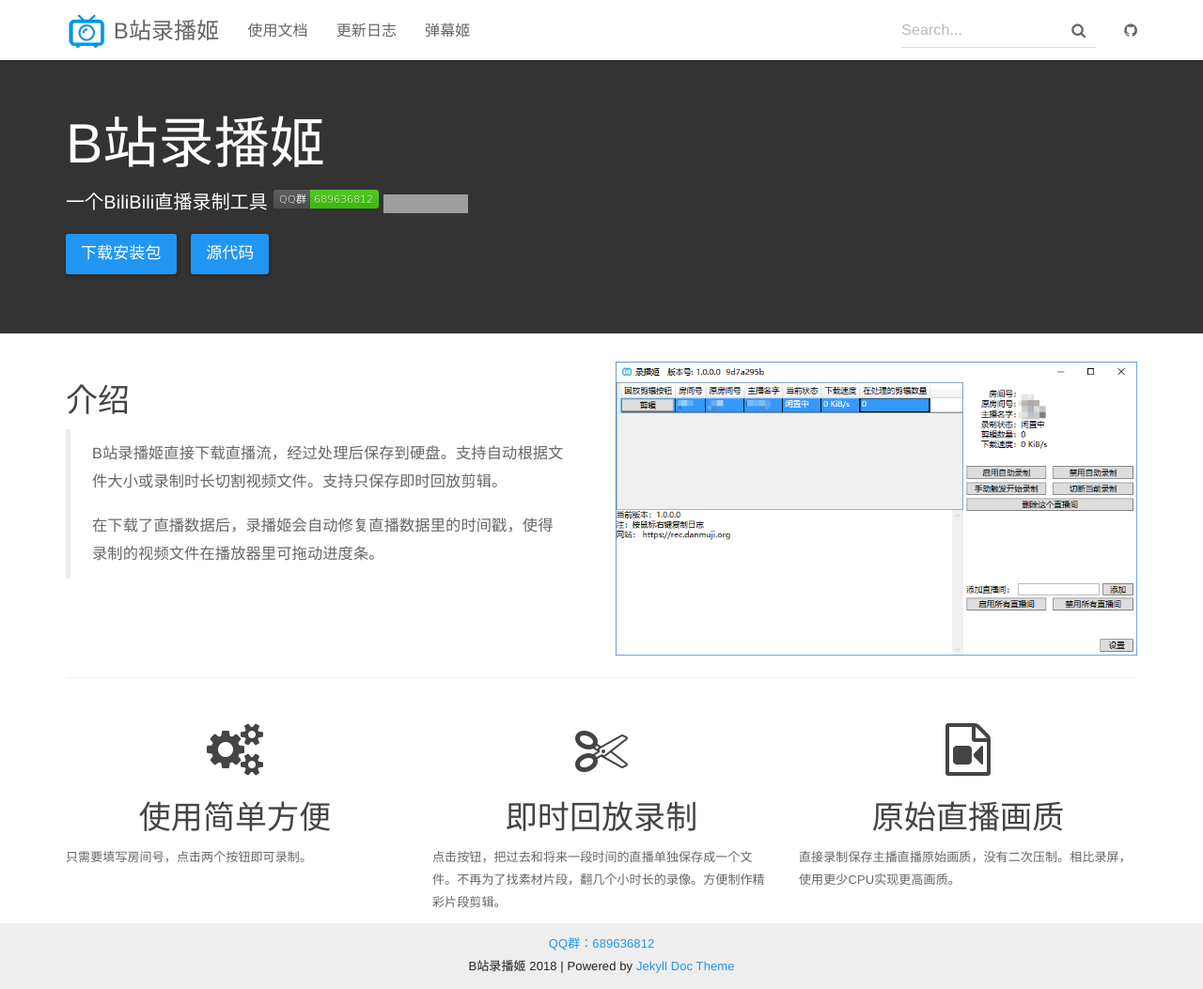
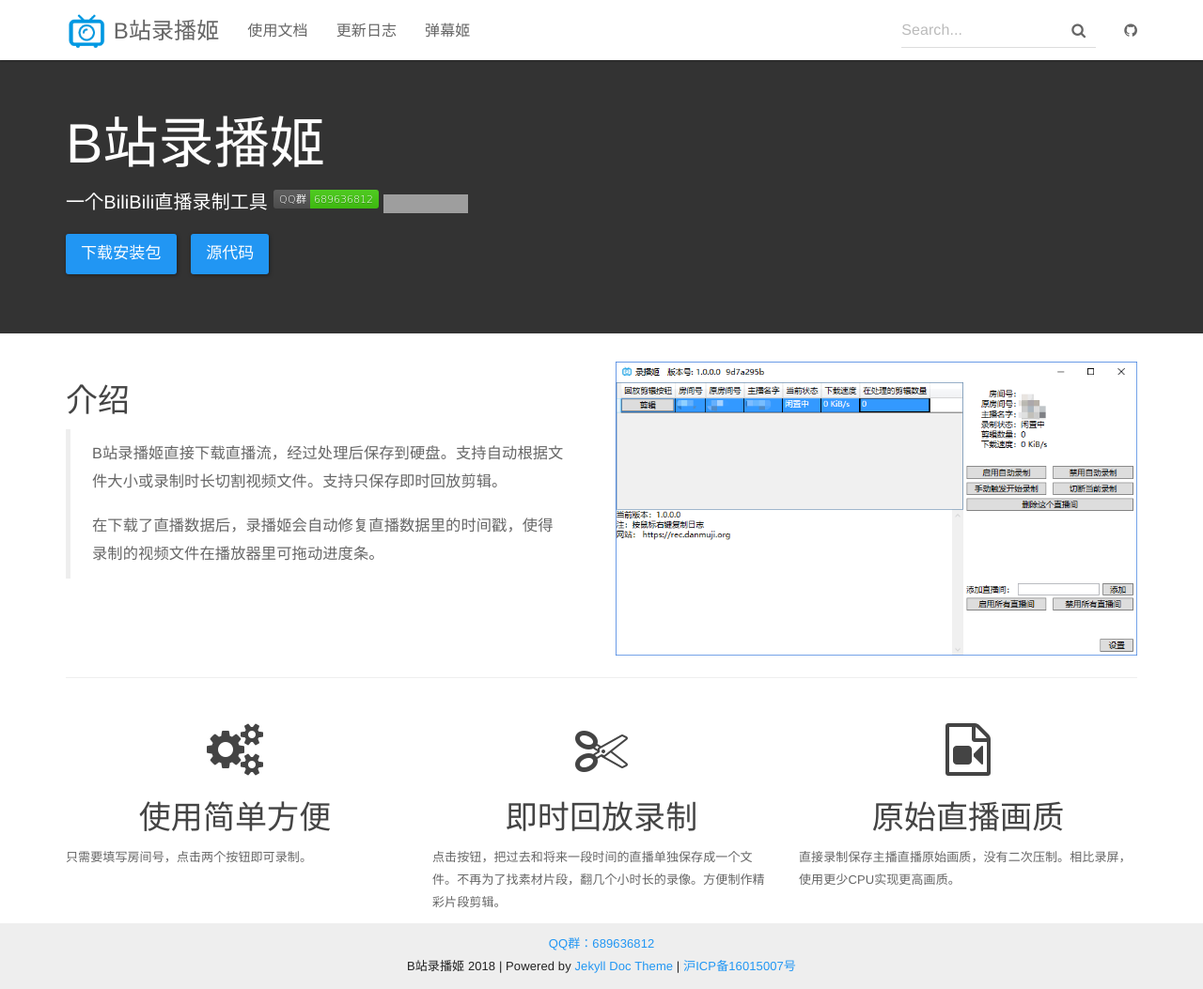
Before and after one commit to BililiveRecorder/website-jekyll-retired, a Jekyll site: the page built from index.html, in a window 1280 px wide and 1053 px high. Shown: the whole window at 94% size. Built offline with Jekyll 4.4.1, drawn with Linux system fonts in a browser that asks for light colours; grey boxes are pictures that could not be loaded.

Commit message:
添加备案号

```diff
--- a/_includes/footer.html
+++ b/_includes/footer.html
@@ -1,11 +1,12 @@
 <footer class="footer">
     <div class="container">
         <p class="text-center" style="margin:0">
-            <a href="https://jq.qq.com/?_wv=1027&k=5NPC2dt" target="_blank">QQ群：689636812</a>
+            <a href="https://jq.qq.com/?_wv=1027&k=5NPC2dt" rel="noopener noreferrer nofollow" target="_blank">QQ群：689636812</a>
         </p>
         <p class="text-center">
             {{ site.title }} {{ site.time | date: '%Y' }} | Powered by
-            <a href="https://github.com/aksakalli/jekyll-doc-theme">Jekyll Doc Theme</a>
+            <a target="_blank" rel="noopener noreferrer nofollow" href="https://github.com/aksakalli/jekyll-doc-theme">Jekyll Doc Theme</a> |
+            <a target="_blank" rel="noopener noreferrer nofollow" href="http://www.miitbeian.gov.cn/">沪ICP备16015007号</a>
         </p>
         <!-- <p class="text-muted">Place sticky footer content here.</p> -->
     </div>
```
